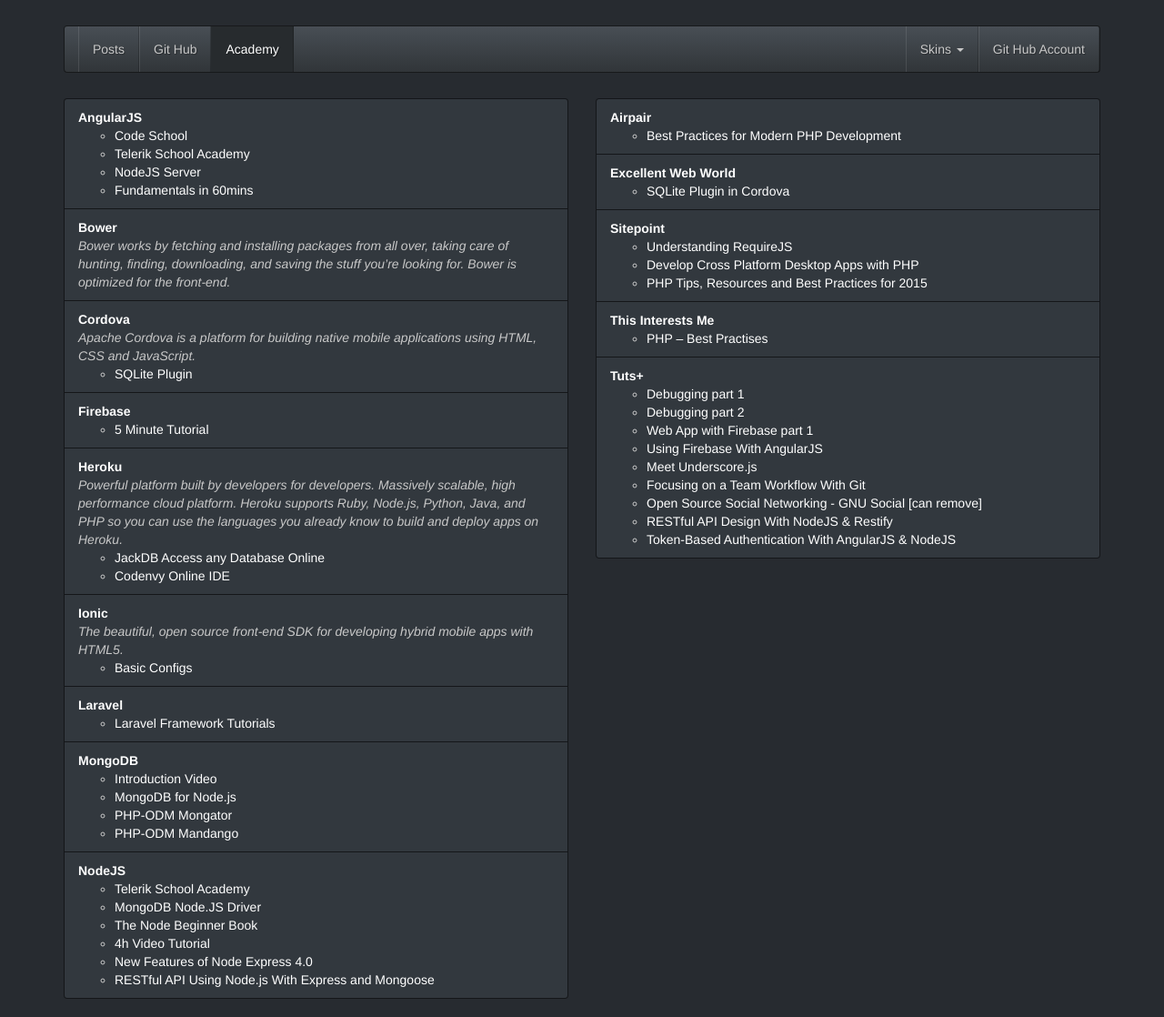
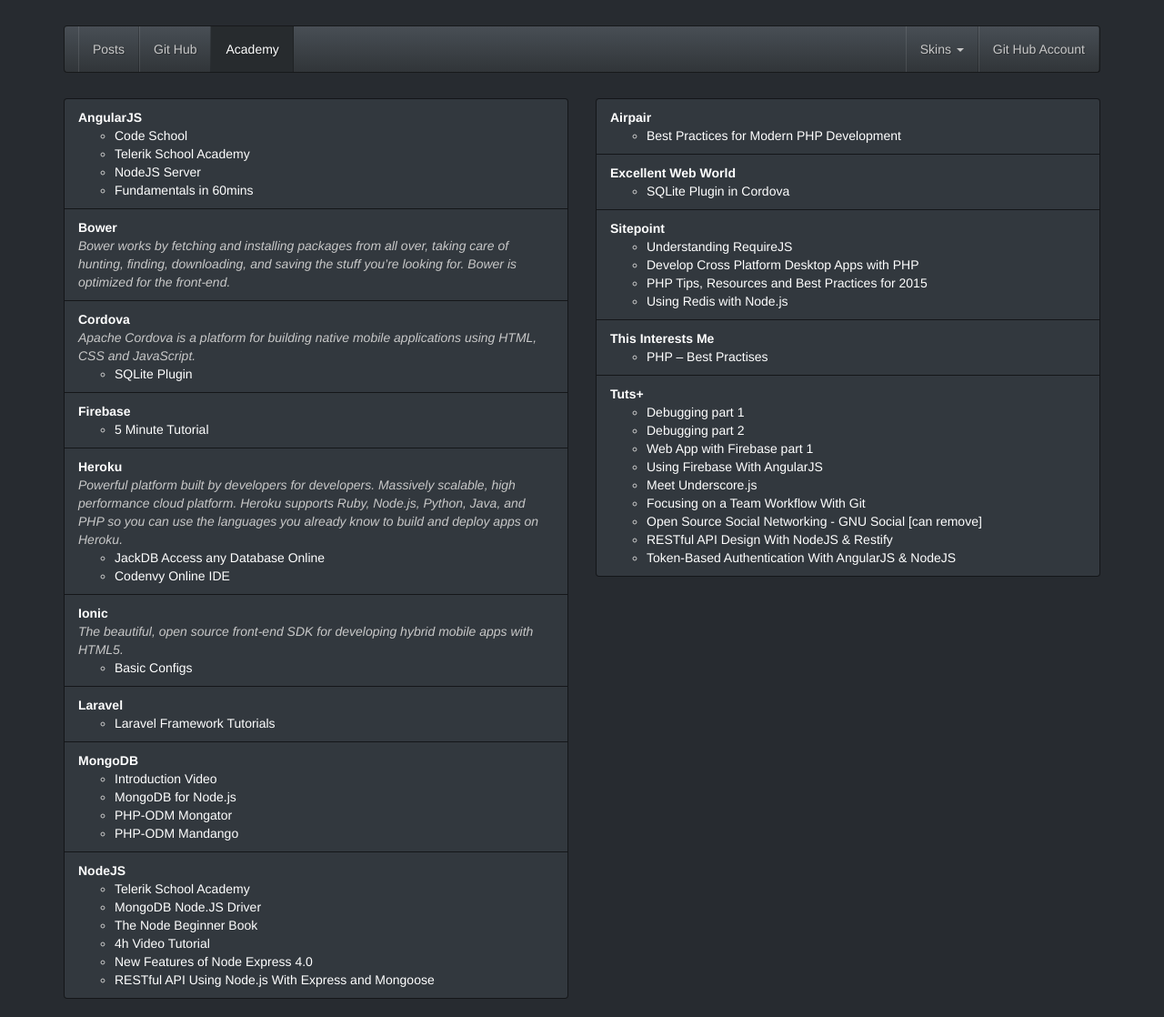
Before and after one commit to donvercety/donvercety.github.io, a Jekyll site: the page built from academy.html, in a window 1280 px wide. Shown: the whole page at 91% size. Built offline with Jekyll 4.4.1, drawn with Linux system fonts in a browser that asks for light colours; nearby versions of some CDN libraries.

Commit message:
Update academy.yml

```diff
--- a/_data/academy.yml
+++ b/_data/academy.yml
@@ -166,6 +166,9 @@
     - name: 'PHP Tips, Resources and Best Practices for 2015'
       link: http://www.sitepoint.com/php-tips-resources-best-practices-2015/?fb
 
+    - name: 'Using Redis with Node.js'
+      link: 'http://www.sitepoint.com/using-redis-node-js/?utm_content=buffer446e0&utm_medium=social&utm_source=facebook.com&utm_campaign=buffer'
+
   # - - - - - - - - - -
 
   - name: Excellent Web World
```
